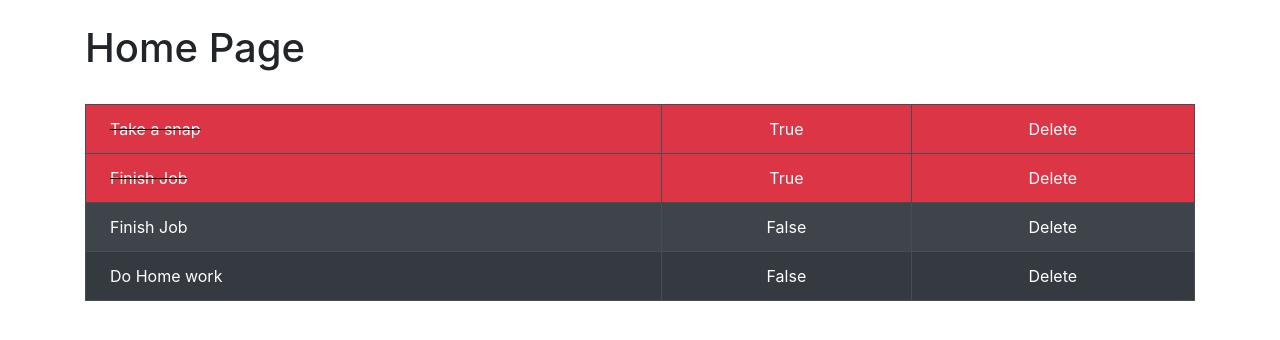
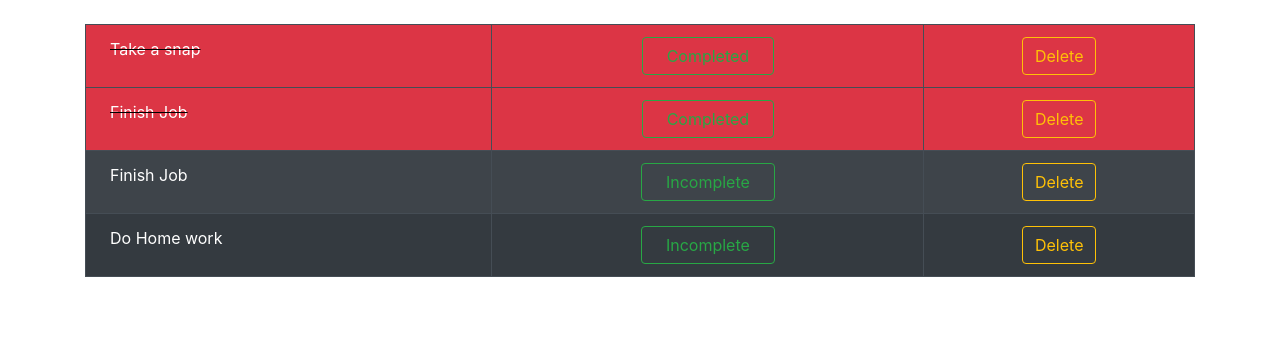
Before and after one commit to stpsuhel/todoapp, a Django app: page / in a window 1280 px wide. Shown: the part 56-396 px from the top of the page. Run offline with Django 3.2, Linux system fonts and the light colour scheme; data comes from the database, SQL or seed files in the repository; both versions use the stored data as it was after the commit; some libraries are stand-ins or nearby versions.

Commit message:
delete from list

```diff
--- a/todolist/templates/home.html
+++ b/todolist/templates/home.html
@@ -4,22 +4,41 @@
 
 {% block content %}
 
-    <h1>Home Page</h1>
-    <br/>
+    {% if messages %}
+        {% for message in messages %}
+            <div class="alert alert-warning alert-dismissable" role="alert">
+                <button class="close" data-dismiss="alert">
+                    <small><sup>x</sup></small>
+                </button>
+
+                {{ message }}
+            </div>
+        {% endfor %}
+    {% endif %}
+
+
     {% if all_item %}
         <table class="table-bordered table table-striped table-dark">
             {% for list in all_item %}
                 {% if list.completed %}
                     <tr class="bg-danger">
                         <td class="pl-4 strick">{{ list.item }}</td>
-                        <td align="center">{{ list.completed }}</td>
-                        <td align="center">Delete</td>
+                        <td align="center"><a href="{% url 'complete' list.id %}">
+                            <button type="button" class="pl-4 pr-4 btn btn-outline-success">Completed</button>
+                        </a></td>
+                        <td align="center"><a href="{% url 'delete' list.id %}">
+                            <button type="button" class="btn btn-outline-warning">Delete</button>
+                        </a></td>
                     </tr>
                 {% else %}
                     <tr>
                         <td class="pl-4">{{ list.item }}</td>
-                        <td align="center">{{ list.completed }}</td>
-                        <td align="center">Delete</td>
+                        <td align="center"><a href="{% url 'incomplete' list.id %}">
+                            <button type="button" class="pl-4 pr-4 btn btn-outline-success">Incomplete</button>
+                        </a></td>
+                        <td align="center"><a href="{% url 'delete' list.id %}">
+                            <button type="button" class="btn btn-outline-warning">Delete</button>
+                        </a></td>
                     </tr>
                 {% endif %}
 
--- a/todolist/urls.py
+++ b/todolist/urls.py
@@ -4,4 +4,7 @@ from  . import views
 urlpatterns = [
     path('', views.home, name='home'),
     path('about', views.about, name='about'),
+    path('delete/<list_id>', views.delete, name='delete'),
+    path('complete/<list_id>', views.complete, name='complete'),
+    path('incomplete/<list_id>', views.incomplete, name='incomplete'),
 ]
--- a/todolist/views.py
+++ b/todolist/views.py
@@ -1,6 +1,7 @@
-from django.shortcuts import render
+from django.shortcuts import render, redirect
 from .models import List
 from .forms import ListForm
+from django.contrib import messages
 
 
 def home(request):
@@ -8,6 +9,7 @@ def home(request):
         form = ListForm(request.POST or None)
         if form.is_valid():
             form.save()
+            messages.success(request, "Item has been added to List!")
 
     all_item = List.objects.all
     return render(request, 'home.html', {'all_item': all_item})
@@ -15,3 +17,24 @@ def home(request):
 
 def about(request):
     return render(request, 'about.html', {})
+
+
+def delete(request, list_id):
+    item = List.objects.get(pk=list_id)
+    item.delete()
+    messages.success(request, "Item has been deleted from List!")
+    return redirect("home")
+
+
+def complete(request, list_id):
+    item = List.objects.get(pk=list_id)
+    item.completed = False
+    item.save()
+    return redirect("home")
+
+
+def incomplete(request, list_id):
+    item = List.objects.get(pk=list_id)
+    item.completed = True
+    item.save()
+    return redirect("home")
```
Also changed, not shown: db.sqlite3.
